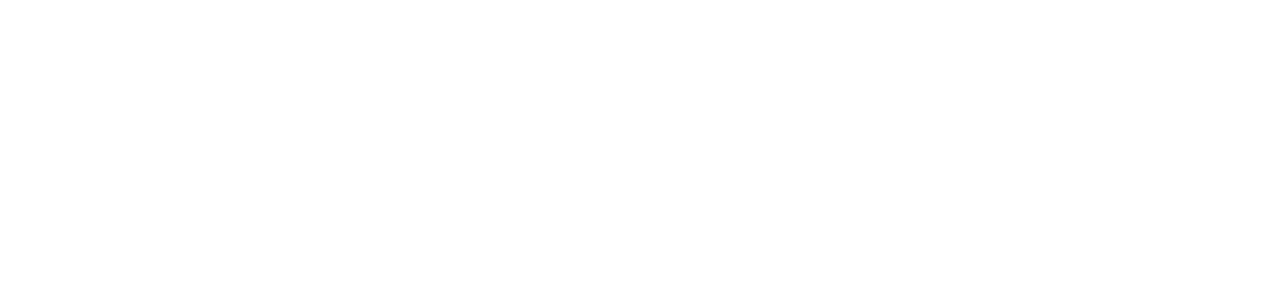
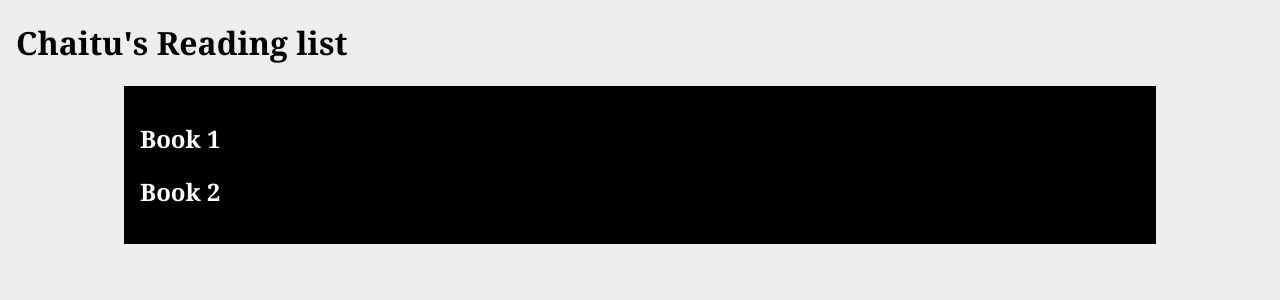
Before and after one commit to ChaitanyaVSH/ReactGraphQLFrontEnd, a React (Create React App) app: page / in a window 1280 px wide. Shown: the top 300 px of the page. Built offline with nearby package versions, Linux system fonts and the light colour scheme.

Commit message:
Added BookList component

```diff
--- /dev/null
+++ b/src/App.css
@@ -0,0 +1,16 @@
+body {
+  background-color: #eeeeee;
+  margin: 1rem;
+}
+
+.App {
+  font-family: Cambria, Cochin, Georgia, Times, "Times New Roman", serif;
+}
+
+.bookList {
+  max-width: 1000px;
+  background-color: black;
+  color: white;
+  margin: auto;
+  padding: 1rem;
+}
--- a/src/App.js
+++ b/src/App.js
@@ -1,10 +1,16 @@
-import React, { Component } from 'react'
+import React, { Component } from 'react';
+import "./App.css";
+
+
+//Components
+import BookList from './components/BookList';
 
 export default class App extends Component {
   render() {
     return (
-      <div>
-
+      <div className="App">
+        <h1>Chaitu's Reading list</h1>
+        <BookList/>
       </div>
     )
   }
--- /dev/null
+++ b/src/components/BookList.js
@@ -0,0 +1,12 @@
+import React from "react";
+
+const BookList = () => {
+    return(
+        <div className="bookList">
+            <h2>Book 1</h2>
+            <h2>Book 2</h2>
+        </div>
+    );
+}
+
+export default BookList;
```
